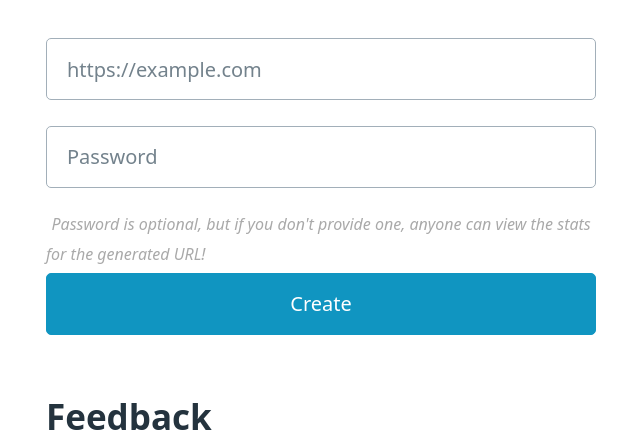
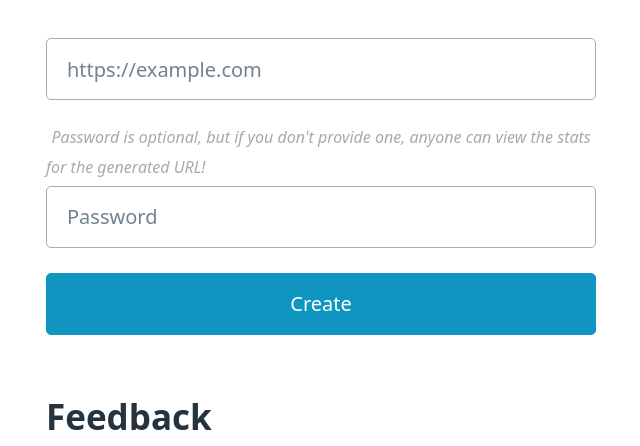
Before and after one commit to DrewMcArthur/qrstats, a website: page src/public/index.html in a window 1280 px wide. Shown: the part 747-1193 px from the top of the page, without its empty margins (319-959 px from the left). Drawn offline with nearby package versions, Linux system fonts and the light colour scheme.

Commit message:
move password note

```diff
--- a/src/public/index.html
+++ b/src/public/index.html
@@ -26,11 +26,9 @@
     <p>Fill out the form below to setup your website!</p>
     <form action="/create" method="POST">
         <input type="text" name="url" placeholder="https://example.com" required>
+        <span class="password-note">Password is optional, but if you don't provide one, anyone can view the stats for
+            the generated URL!</span>
         <input type="password" name="password" placeholder="Password" optional>
-        <span class="password-note">Password is optional, but if you don't provide one, anyone can view the stats for
-            the
-            generated
-            URL!</span>
         <input type="submit" value="Create">
     </form>
     <h2>Feedback</h2>
```
